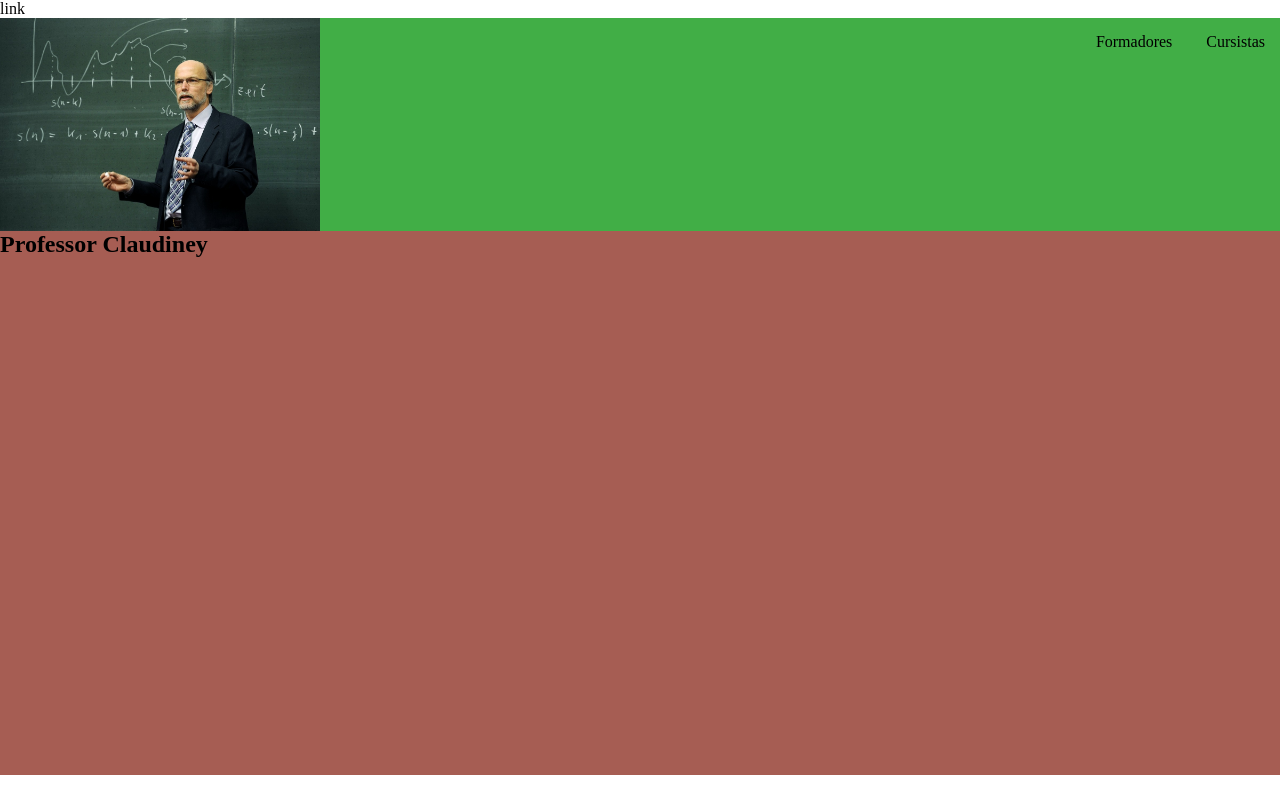
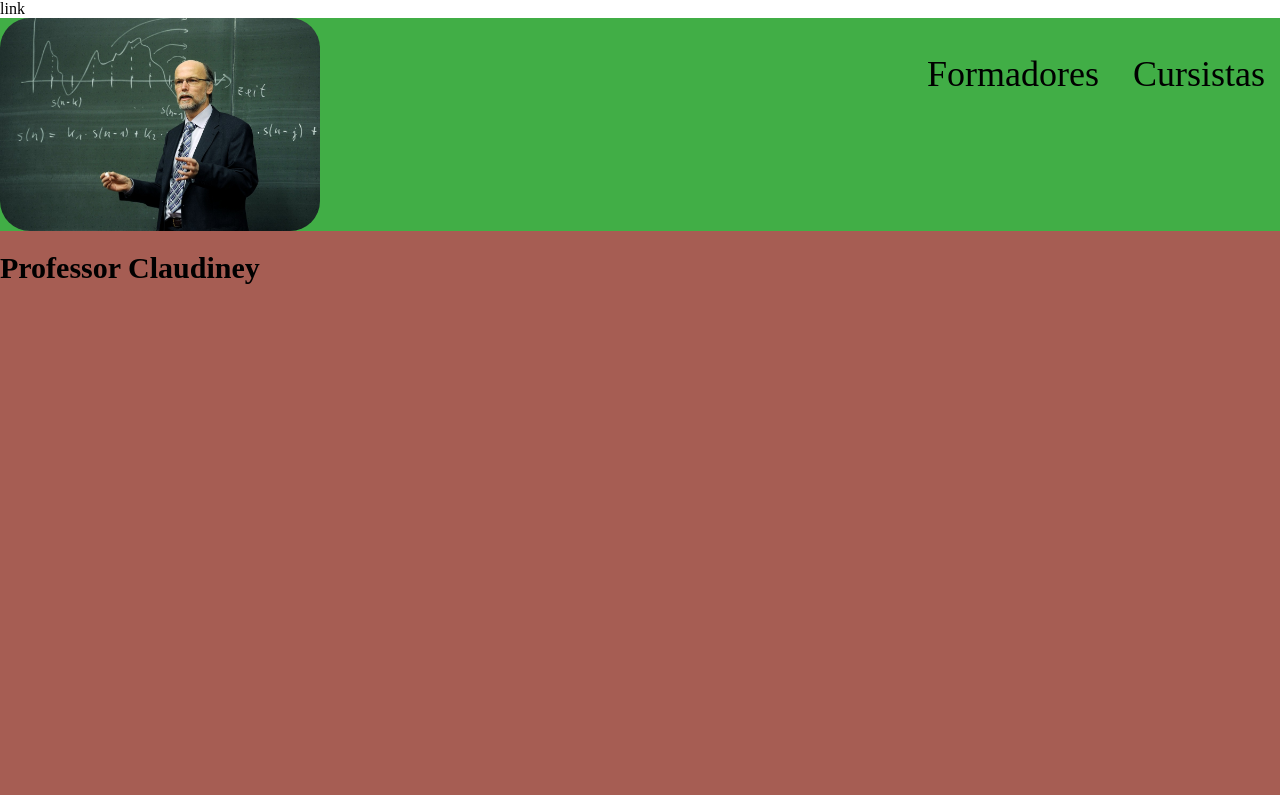
Before and after one commit to claudineyslima/TURMA-H, a plain HTML site: page index.html in a window 1280 px wide. Shown: the top 800 px of the page. Drawn offline with Linux system fonts and the light colour scheme.

Commit message:
Aula  de 19/04/2023

```diff
--- a/style.css
+++ b/style.css
@@ -2,35 +2,33 @@
     margin: 0;
     padding: 0;
 }
-
 .cabecalho {
     background-color: #41AE46;
     display: flex;
     justify-content: space-between;
 }
-
 .cabecalho-intens {
-    front-size: 36px;
+    font-size: 36px;
     margin: 15px;
     display: inline-block;
+    padding-top: 20px;
 }
-
 .cabecalho-logo {
     width: 25%;
     height: 20%;
+    border-radius: 30px;
 }
-
 .formadores {
 
     background-color: #A65D53;
+    font-size: 20px;
     width: 1448px;
     height: 544px;
+    padding-top: 20px;
+    font-weight: bold;
 }
-
 .ProfessorClaudiney {
-
 color: #A65D53;
 font-size: 100px;
 text-align: center;
-
 }
```
